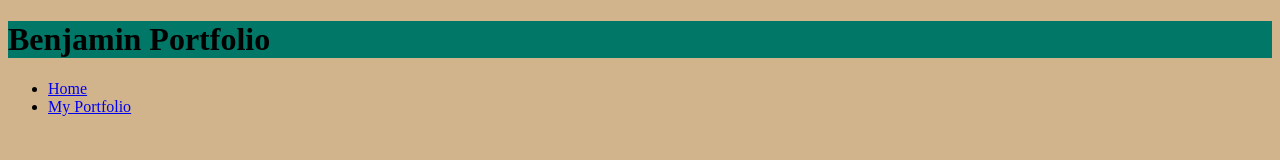
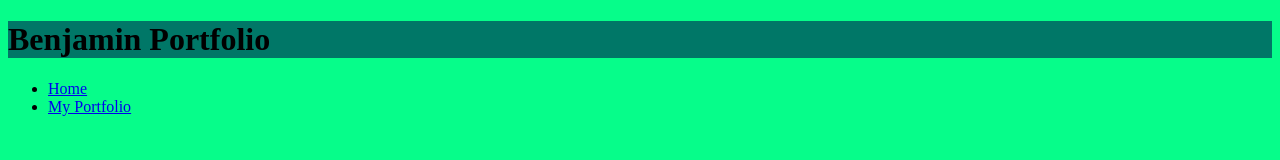
Before and after one commit to bman8877/bman8877.github.io, a plain HTML site: page index.html in a window 1280 px wide. Drawn offline with Linux system fonts and the light colour scheme.

Commit message:
Update index.html

```diff
--- a/index.html
+++ b/index.html
@@ -31,7 +31,7 @@
 <head>
 <style>
 body {
-  background-color: tan;
+  background-color: rgb(6, 253, 138);
   color: black;
 }
 
```
